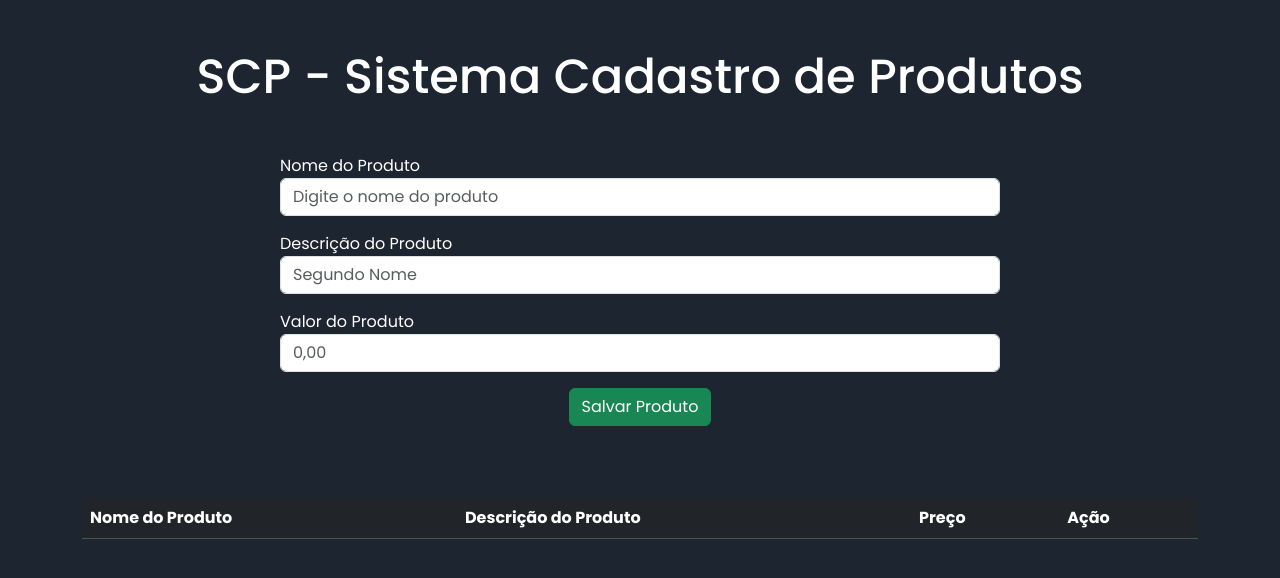
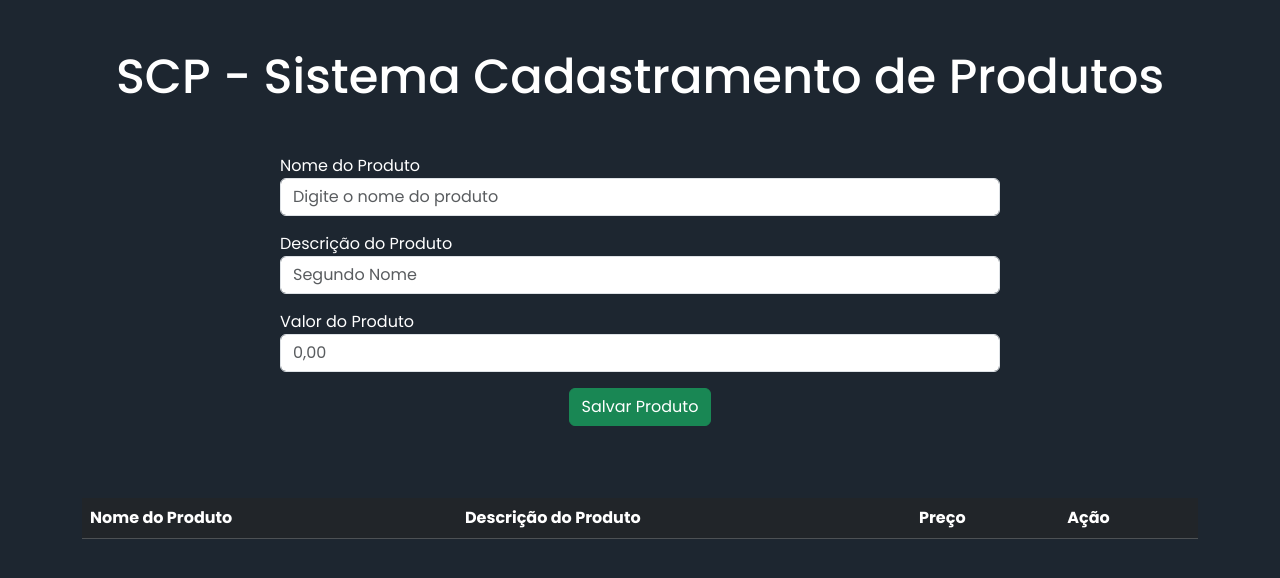
Before and after one commit to VicenteNeto21/cadastro-produtos-simples, a plain HTML site: page index.html in a window 1280 px wide. Drawn offline with nearby package versions, Linux system fonts and the light colour scheme.

Commit message:
Corrigindo o nome do sistema

```diff
--- a/index.html
+++ b/index.html
@@ -10,7 +10,7 @@
     <meta name="description" content="Um sistema a base de html, css e js para realizar cadastro de produtos">
     <meta name="robots" content="noindex,nofollow">
 
-    <title>SCP - Sistema Cadastro de Produtos</title>
+    <title>SCP - Sistema de Cadastramento de Produtos</title>
 
     <!--links do css-->
     <link href="https://cdn.jsdelivr.net/npm/bootstrap@5.3.3/dist/css/bootstrap.min.css" rel="stylesheet"
@@ -22,7 +22,7 @@
     <!--Cabelhaço-->
     <div class="container mt-5">
         <div class="text-center">
-            <h1 class="display-5 mb-5 texto-cabelhaco">SCP - Sistema Cadastro de Produtos</h1>
+            <h1 class="display-5 mb-5 texto-cabelhaco">SCP - Sistema Cadastramento de Produtos</h1>
         </div>
 
         <!--Formulario de Cadastro do produtos-->
```
